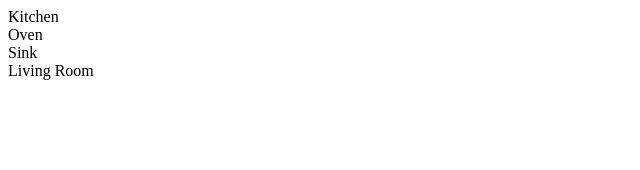
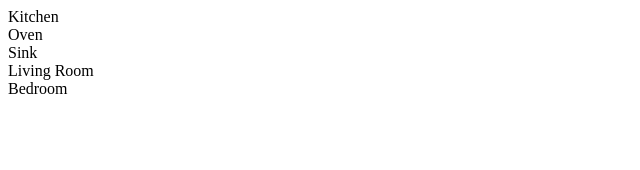
Before and after one commit to saraehutch94/react-floor-plan, a React (Create React App) app: page / in a window 1280 px wide. Shown: the top 170 px of the page, without its empty margins (0-640 px from the left). Built offline with nearby package versions, Linux system fonts and the light colour scheme.

Commit message:
create Bedroom component, export to FloorPlan

```diff
--- /dev/null
+++ b/src/components/Bedroom.js
@@ -0,0 +1,5 @@
+function Bedroom(props) {
+  return <div>Bedroom</div>;
+}
+
+export default Bedroom;
--- a/src/components/FloorPlan.js
+++ b/src/components/FloorPlan.js
@@ -1,11 +1,13 @@
 import Kitchen from "./Kitchen";
 import LivingRoom from "./LivingRoom";
+import Bedroom from "./Bedroom";
 
 function FloorPlan() {
   return (
     <div>
       <Kitchen />
       <LivingRoom />
+      <Bedroom />
     </div>
   );
 }
```
